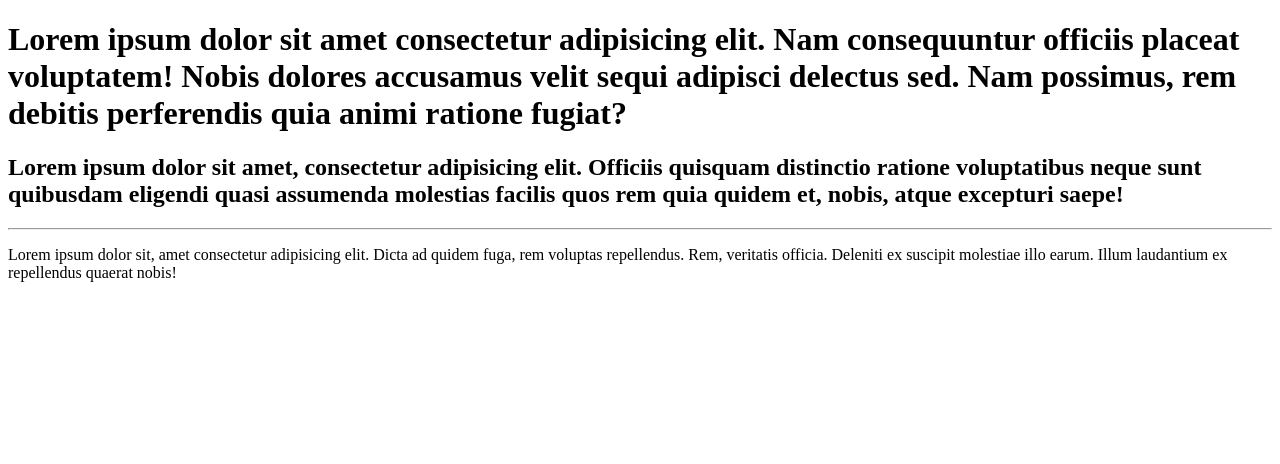
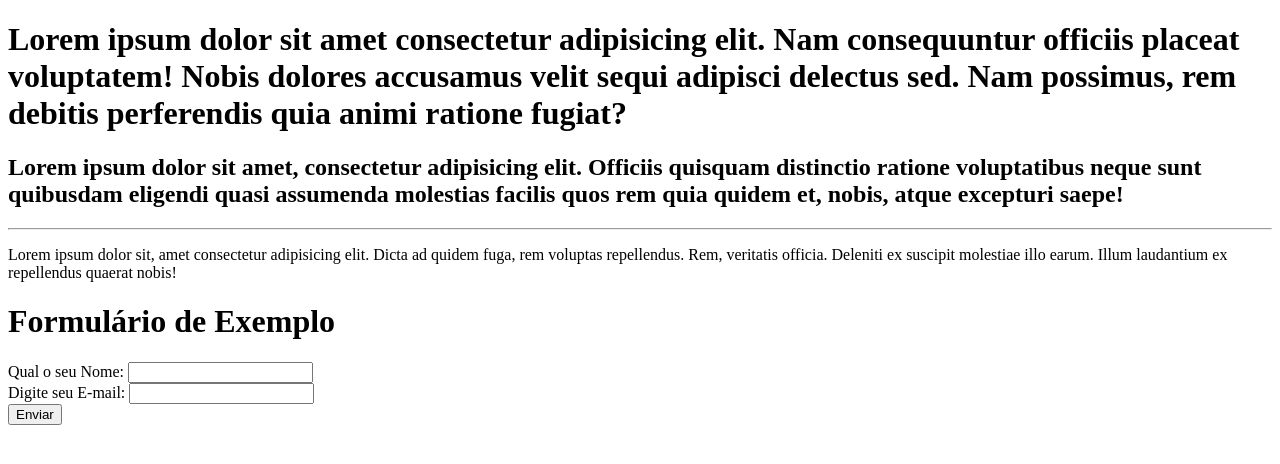
Before and after one commit to JackEida/Curso-Git, a plain HTML site: page PagPrincipal/index.html in a window 1280 px wide. Drawn offline with Linux system fonts and the light colour scheme.

Commit message:
Form Leonardo

```diff
--- a/PagPrincipal/index.html
+++ b/PagPrincipal/index.html
@@ -15,5 +15,21 @@
 
     <p>Lorem ipsum dolor sit, amet consectetur adipisicing elit. Dicta ad quidem fuga, rem voluptas repellendus. Rem, veritatis officia. Deleniti ex suscipit molestiae illo earum. Illum laudantium ex repellendus quaerat nobis!</p>
 
+     <h1>Formulário de Exemplo</h1>
+    <form action="" method="get" class="form-example">
+        <div class="form-example">
+          <label for="name">Qual o seu Nome: </label>
+          <input type="text" name="name" id="name" required>
+        </div>
+        <div class="form-example">
+          <label for="email">Digite seu E-mail: </label>
+          <input type="email" name="email" id="email" required>
+        </div>
+        <div class="form-example">
+          <input type="submit" value="Enviar">
+        </div>
+      </form>
+
+
 </body>
 </html>
```
